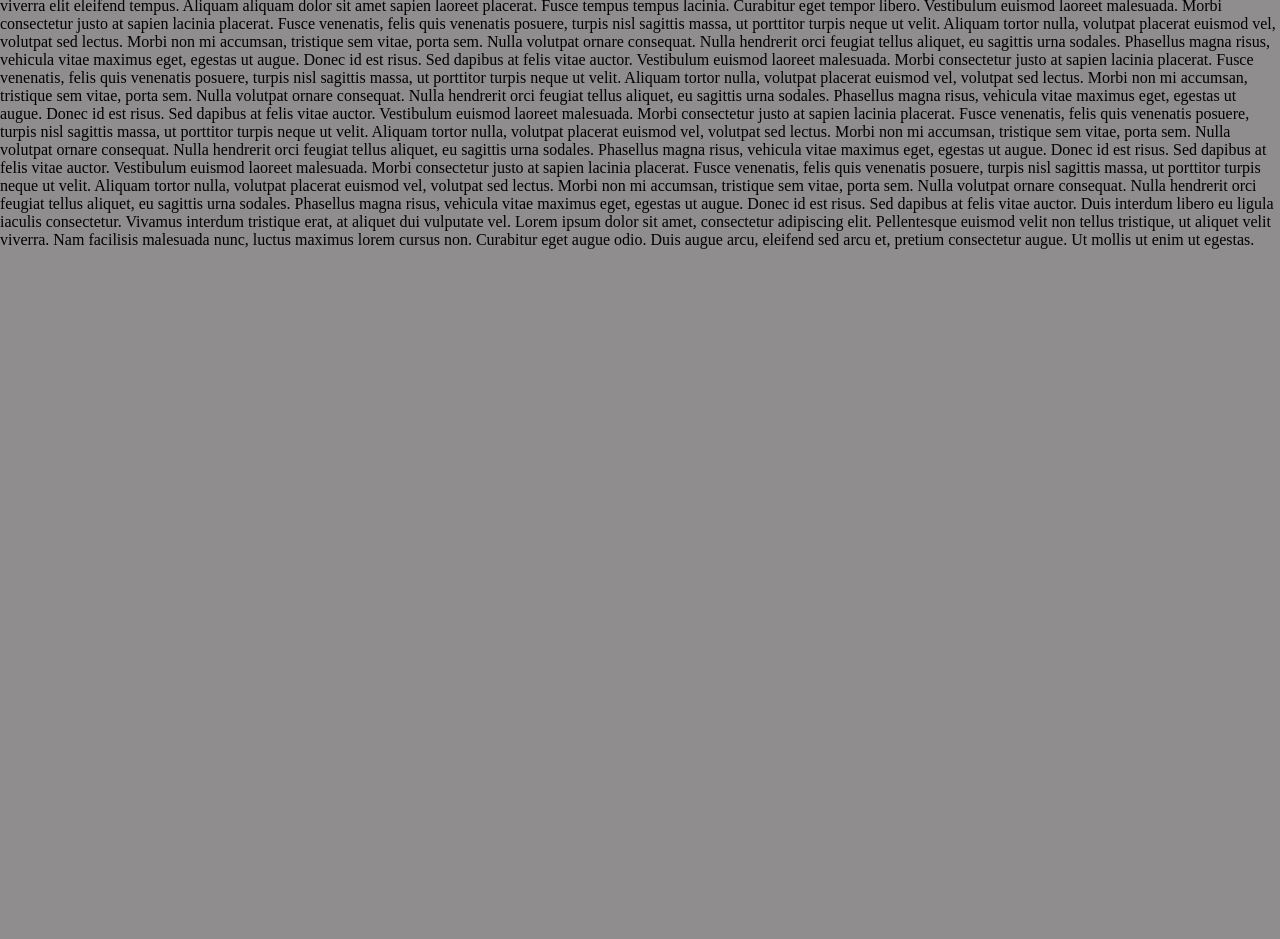
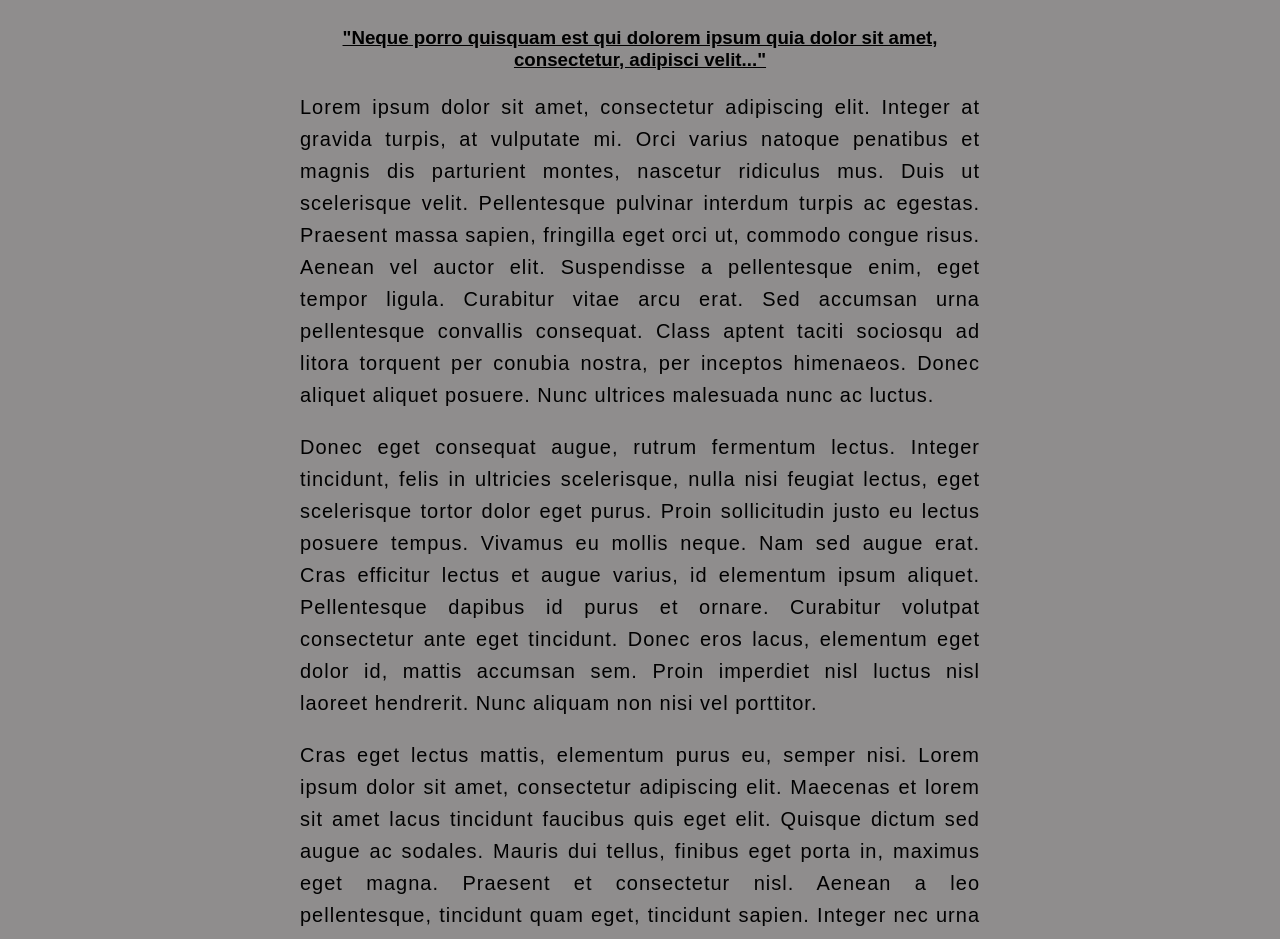
Before and after one commit to Francisco-Jair/Learning-css-html-javascript, a plain HTML site: page exercicio-02/index.html in a window 1280 px wide. Shown: the part 377-1316 px from the top of the page. Before the commit the page ends 800 px from the top, so only its background shows below. Drawn offline with Linux system fonts and the light colour scheme.

Commit message:
End edit of project EXERCICIO-2

```diff
--- a/exercicio-02/css/styles.css
+++ b/exercicio-02/css/styles.css
@@ -3,6 +3,7 @@
 body {
     margin: 0;
     background-color: #8f8d8d;
+    font-family: sans-serif;
 }
 
 .hearder-content {
@@ -52,7 +53,50 @@ body {
     text-transform: uppercase;
 }
 
-.content
-{
+.content {
+    text-align: center;
+    padding: 0 300px 0 300px;
+    margin-top: 200px;
+}
+
+.content-titulo {
+    font-size: 50px;
+}
+
+.content h3 {
+    text-decoration: underline;
+}
+
+.paragrafo {
+    text-align: justify;
+    font-size: 20px;
+    /* word-spacing: 1px; */
+    /*Espaço entre as palavras*/
+    letter-spacing: 1px;
+    /*Espaço entre as letras*/
+    /* white-space: normal; */
+    /*Espaço em branco*/
+    line-height: 1.6;
+    /*Espaço entre linha
+    se colocar o "px" ele vai contar
+    se não colocar e como se ele so somase*/
 
 }
+
+.rodape {
+    background-color: #ebe9e9;
+    height: 30px;
+    text-align: center;
+}
+
+.rodape p {
+    color: lightgray;
+}
+
+.rodape p:hover {
+    color: red;
+}
+
+.rodape p span {
+    text-decoration: underline;
+}
--- a/exercicio-02/index.html
+++ b/exercicio-02/index.html
@@ -24,67 +24,101 @@
                 </ul>
             </nav>
         </header>
-
+        <main>
             <article class="content">
                 <h1 class="content-titulo">Lorem Ipsum</h1>
-            <h3>"Neque porro quisquam est qui dolorem ipsum quia dolor sit amet, consectetur, adipisci velit..."</h3>
-            <p class="paragrafo">Lorem ipsum dolor sit amet, consectetur adipiscing elit. Integer at gravida turpis, at
+                <h3>"Neque porro quisquam est qui dolorem ipsum quia dolor sit amet, consectetur, adipisci velit..."
+                </h3>
+                <p class="paragrafo">Lorem ipsum dolor sit amet, consectetur adipiscing elit. Integer at gravida turpis,
+                    at
                     vulputate mi. Orci
-                varius natoque penatibus et magnis dis parturient montes, nascetur ridiculus mus. Duis ut scelerisque
-                velit. Pellentesque pulvinar interdum turpis ac egestas. Praesent massa sapien, fringilla eget orci ut,
+                    varius natoque penatibus et magnis dis parturient montes, nascetur ridiculus mus. Duis ut
+                    scelerisque
+                    velit. Pellentesque pulvinar interdum turpis ac egestas. Praesent massa sapien, fringilla eget orci
+                    ut,
                     commodo congue risus. Aenean vel auctor elit. Suspendisse a pellentesque enim, eget tempor ligula.
                     Curabitur vitae arcu erat. Sed accumsan urna pellentesque convallis consequat. Class aptent taciti
-                sociosqu ad litora torquent per conubia nostra, per inceptos himenaeos. Donec aliquet aliquet posuere.
+                    sociosqu ad litora torquent per conubia nostra, per inceptos himenaeos. Donec aliquet aliquet
+                    posuere.
                     Nunc ultrices malesuada nunc ac luctus.
-
-                Donec eget consequat augue, rutrum fermentum lectus. Integer tincidunt, felis in ultricies scelerisque,
-                nulla nisi feugiat lectus, eget scelerisque tortor dolor eget purus. Proin sollicitudin justo eu lectus
-                posuere tempus. Vivamus eu mollis neque. Nam sed augue erat. Cras efficitur lectus et augue varius, id
-                elementum ipsum aliquet. Pellentesque dapibus id purus et ornare. Curabitur volutpat consectetur ante
+                </p>
+                <p class="paragrafo">
+                    Donec eget consequat augue, rutrum fermentum lectus. Integer tincidunt, felis in ultricies
+                    scelerisque,
+                    nulla nisi feugiat lectus, eget scelerisque tortor dolor eget purus. Proin sollicitudin justo eu
+                    lectus
+                    posuere tempus. Vivamus eu mollis neque. Nam sed augue erat. Cras efficitur lectus et augue varius,
+                    id
+                    elementum ipsum aliquet. Pellentesque dapibus id purus et ornare. Curabitur volutpat consectetur
+                    ante
                     eget tincidunt. Donec eros lacus, elementum eget dolor id, mattis accumsan sem. Proin imperdiet nisl
                     luctus nisl laoreet hendrerit. Nunc aliquam non nisi vel porttitor.
 
+                </p>
+                <p class="paragrafo">
                     Cras eget lectus mattis, elementum purus eu, semper nisi. Lorem ipsum dolor sit amet, consectetur
-                adipiscing elit. Maecenas et lorem sit amet lacus tincidunt faucibus quis eget elit. Quisque dictum sed
-                augue ac sodales. Mauris dui tellus, finibus eget porta in, maximus eget magna. Praesent et consectetur
+                    adipiscing elit. Maecenas et lorem sit amet lacus tincidunt faucibus quis eget elit. Quisque dictum
+                    sed
+                    augue ac sodales. Mauris dui tellus, finibus eget porta in, maximus eget magna. Praesent et
+                    consectetur
                     nisl. Aenean a leo pellentesque, tincidunt quam eget, tincidunt sapien. Integer nec urna et eros
-                facilisis efficitur id eget eros. Suspendisse potenti. Maecenas euismod dolor in ullamcorper porttitor.
+                    facilisis efficitur id eget eros. Suspendisse potenti. Maecenas euismod dolor in ullamcorper
+                    porttitor.
                     Nulla id arcu vitae justo tincidunt tristique. In et tortor viverra elit eleifend tempus. Aliquam
                     aliquam dolor sit amet sapien laoreet placerat. Fusce tempus tempus lacinia. Curabitur eget tempor
                     libero.
-
+                </p>
+                <p class="paragrafo">
                     Vestibulum euismod laoreet malesuada. Morbi consectetur justo at sapien lacinia placerat. Fusce
-                venenatis, felis quis venenatis posuere, turpis nisl sagittis massa, ut porttitor turpis neque ut velit.
+                    venenatis, felis quis venenatis posuere, turpis nisl sagittis massa, ut porttitor turpis neque ut
+                    velit.
                     Aliquam tortor nulla, volutpat placerat euismod vel, volutpat sed lectus. Morbi non mi accumsan,
                     tristique sem vitae, porta sem. Nulla volutpat ornare consequat. Nulla hendrerit orci feugiat tellus
-                aliquet, eu sagittis urna sodales. Phasellus magna risus, vehicula vitae maximus eget, egestas ut augue.
+                    aliquet, eu sagittis urna sodales. Phasellus magna risus, vehicula vitae maximus eget, egestas ut
+                    augue.
                     Donec id est risus. Sed dapibus at felis vitae auctor.
                     Vestibulum euismod laoreet malesuada. Morbi consectetur justo at sapien lacinia placerat. Fusce
-                venenatis, felis quis venenatis posuere, turpis nisl sagittis massa, ut porttitor turpis neque ut velit.
+                    venenatis, felis quis venenatis posuere, turpis nisl sagittis massa, ut porttitor turpis neque ut
+                    velit.
                     Aliquam tortor nulla, volutpat placerat euismod vel, volutpat sed lectus. Morbi non mi accumsan,
                     tristique sem vitae, porta sem. Nulla volutpat ornare consequat. Nulla hendrerit orci feugiat tellus
-                aliquet, eu sagittis urna sodales. Phasellus magna risus, vehicula vitae maximus eget, egestas ut augue.
+                    aliquet, eu sagittis urna sodales. Phasellus magna risus, vehicula vitae maximus eget, egestas ut
+                    augue.
                     Donec id est risus. Sed dapibus at felis vitae auctor.
                     Vestibulum euismod laoreet malesuada. Morbi consectetur justo at sapien lacinia placerat. Fusce
-                venenatis, felis quis venenatis posuere, turpis nisl sagittis massa, ut porttitor turpis neque ut velit.
+                    venenatis, felis quis venenatis posuere, turpis nisl sagittis massa, ut porttitor turpis neque ut
+                    velit.
                     Aliquam tortor nulla, volutpat placerat euismod vel, volutpat sed lectus. Morbi non mi accumsan,
                     tristique sem vitae, porta sem. Nulla volutpat ornare consequat. Nulla hendrerit orci feugiat tellus
-                aliquet, eu sagittis urna sodales. Phasellus magna risus, vehicula vitae maximus eget, egestas ut augue.
+                    aliquet, eu sagittis urna sodales. Phasellus magna risus, vehicula vitae maximus eget, egestas ut
+                    augue.
                     Donec id est risus. Sed dapibus at felis vitae auctor.
                     Vestibulum euismod laoreet malesuada. Morbi consectetur justo at sapien lacinia placerat. Fusce
-                venenatis, felis quis venenatis posuere, turpis nisl sagittis massa, ut porttitor turpis neque ut velit.
+                    venenatis, felis quis venenatis posuere, turpis nisl sagittis massa, ut porttitor turpis neque ut
+                    velit.
                     Aliquam tortor nulla, volutpat placerat euismod vel, volutpat sed lectus. Morbi non mi accumsan,
                     tristique sem vitae, porta sem. Nulla volutpat ornare consequat. Nulla hendrerit orci feugiat tellus
-                aliquet, eu sagittis urna sodales. Phasellus magna risus, vehicula vitae maximus eget, egestas ut augue.
+                    aliquet, eu sagittis urna sodales. Phasellus magna risus, vehicula vitae maximus eget, egestas ut
+                    augue.
                     Donec id est risus. Sed dapibus at felis vitae auctor.
-
+                </p>
+                <p class="paragrafo">
                     Duis interdum libero eu ligula iaculis consectetur. Vivamus interdum tristique erat, at aliquet dui
-                vulputate vel. Lorem ipsum dolor sit amet, consectetur adipiscing elit. Pellentesque euismod velit non
-                tellus tristique, ut aliquet velit viverra. Nam facilisis malesuada nunc, luctus maximus lorem cursus
+                    vulputate vel. Lorem ipsum dolor sit amet, consectetur adipiscing elit. Pellentesque euismod velit
+                    non
+                    tellus tristique, ut aliquet velit viverra. Nam facilisis malesuada nunc, luctus maximus lorem
+                    cursus
                     non. Curabitur eget augue odio. Duis augue arcu, eleifend sed arcu et, pretium consectetur augue. Ut
                     mollis ut enim ut egestas.</p>
             </article>
 
+
+
+        </main>
+
+        <footer class="rodape">
+            <p>Criado por <span>F. JAIR</span></p>
+        </footer>
     </div>
 </body>
 
```
Lines whose indentation alone changed are shown as unchanged.
